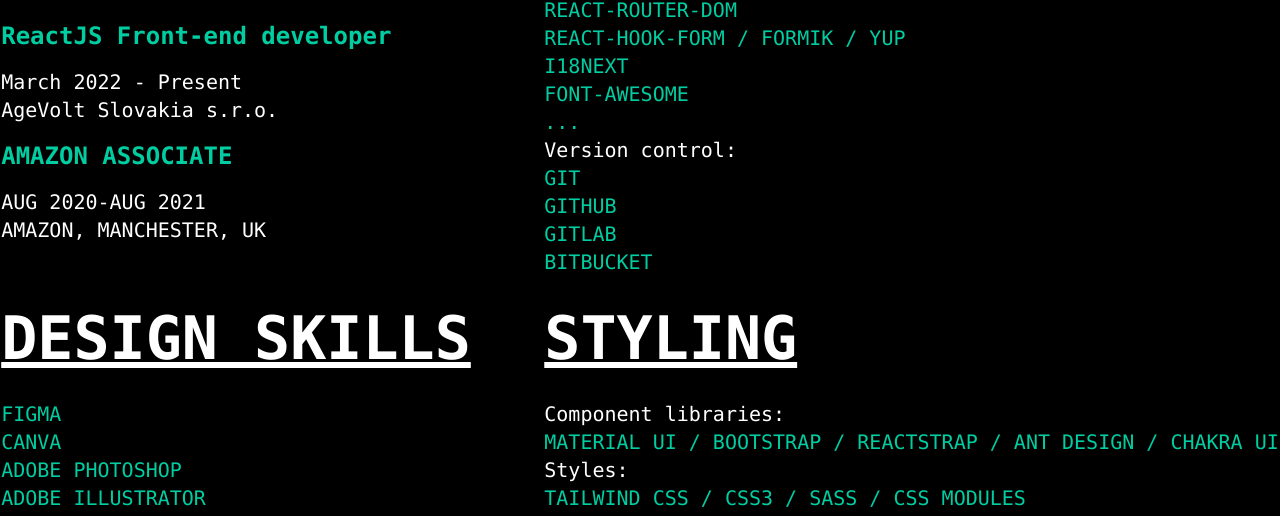
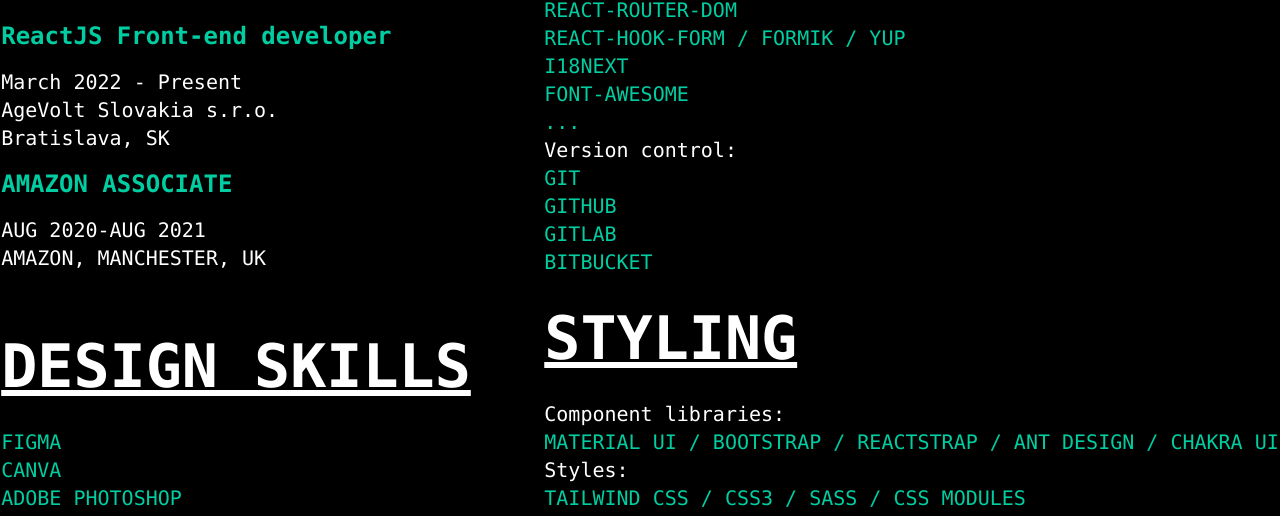
Before and after one commit to Michael-Melis/portfolio-2022, a Gatsby site: page /resume in a window 1280 px wide. Shown: the part 584-1100 px from the top of the page. Built offline with nearby package versions, Linux system fonts and the light colour scheme; Gatsby itself is replaced by a stand-in of ours.

Commit message:
typo: city+country for resume

```diff
--- a/src/pages/resume.js
+++ b/src/pages/resume.js
@@ -50,6 +50,7 @@
 
             <h2 className='text-xl'>March 2022 - Present</h2>
             <h2 className='text-xl'>AgeVolt Slovakia s.r.o.</h2>
+            <h2 className='text-xl'>Bratislava, SK</h2>
 
             <h2 className='resume-h2'>AMAZON ASSOCIATE</h2>
             <h3 className='text-xl'>AUG 2020-AUG 2021</h3>
```
